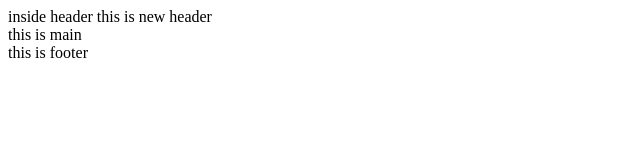
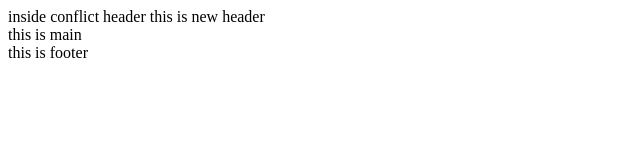
Before and after one commit to eugeneborodko/vetki, a plain HTML site: page index.html in a window 1280 px wide. Shown: the whole page, without its empty margins (0-640 px from the left). Drawn offline with Linux system fonts and the light colour scheme.

Commit message:
feat: add conflict header

```diff
--- a/index.html
+++ b/index.html
@@ -10,7 +10,7 @@
 
 <body>
   <header>
-    <span>inside header</span>
+    <span>inside conflict header</span>
     this is new header
   </header>
   <main>this is main</main>
```
